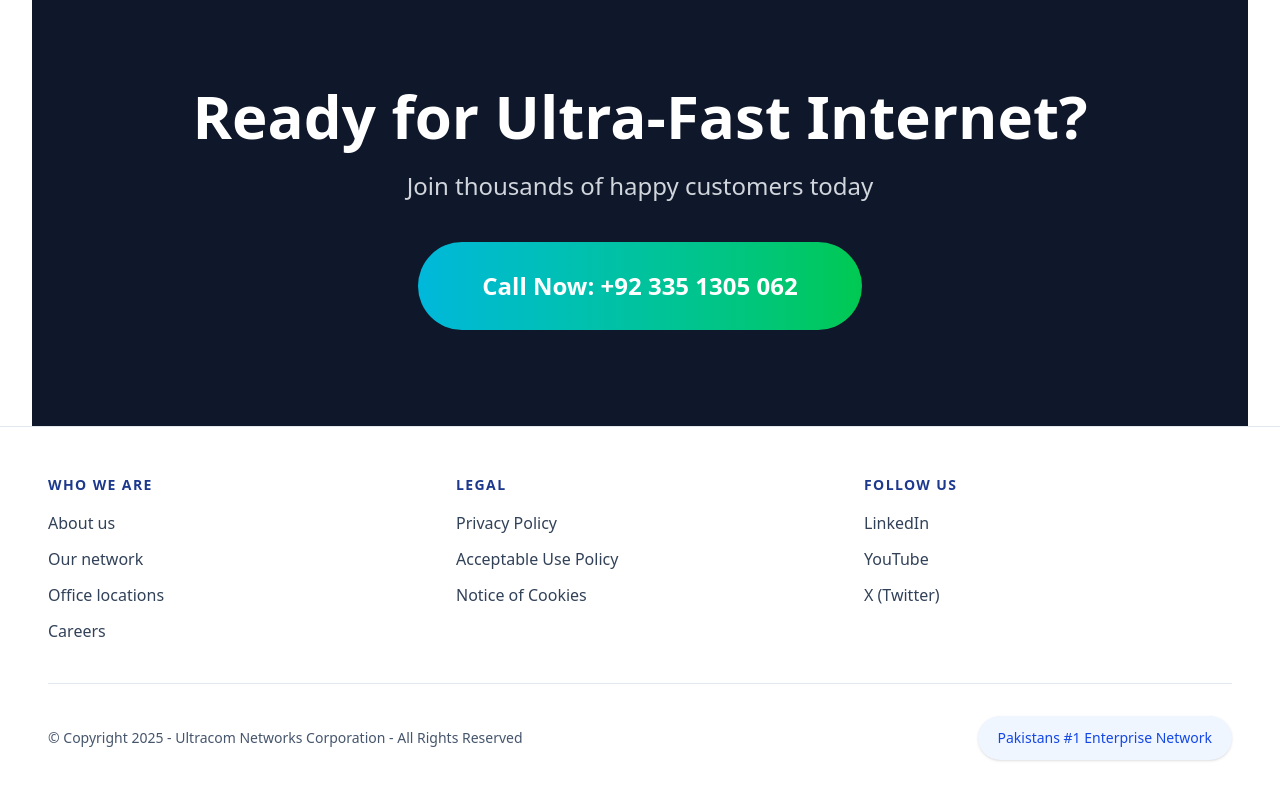
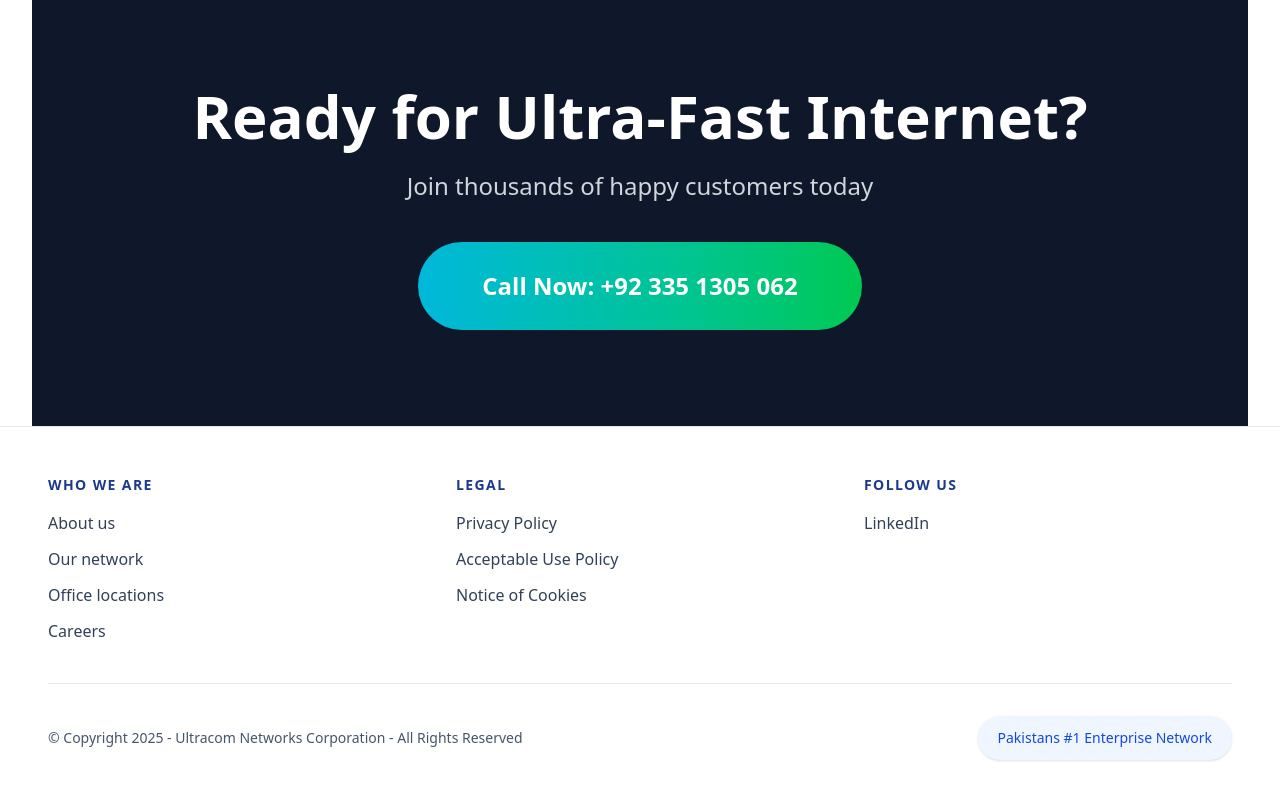
Before and after one commit to rafiajuw/ultracomnetworks, a Next.js app: page / in a window 1280 px wide. Shown: the part 5166-5966 px from the top of the page. Built offline with nearby package versions, Linux system fonts and the light colour scheme.

Commit message:
Ultra-premium redesign: New Navbar + Horizontal Testimonials + Premium Services Carousel (WhalesMark level)

```diff
--- a/src/app/Components/Footer.tsx
+++ b/src/app/Components/Footer.tsx
@@ -83,7 +83,7 @@ export default function Footer() {
               >
                 LinkedIn
               </Link>
-              <Link
+              {/* <Link
                 href="https://youtube.com/@ultracomnetworks"
                 target="_blank"
                 rel="noopener noreferrer"
@@ -98,7 +98,7 @@ export default function Footer() {
                 className="block hover:text-blue-900 transition-colors duration-300 relative after:absolute after:bottom-0 after:left-0 after:w-0 after:h-px after:bg-blue-900 after:transition-all after:duration-300 hover:after:w-full"
               >
                 X (Twitter)
-              </Link>
+              </Link> */}
             </nav>
           </div>
         </div>
--- a/src/app/Components/Whatsupbutton.tsx
+++ b/src/app/Components/Whatsupbutton.tsx
@@ -7,7 +7,7 @@ export default function WhatsAppButton() {
   const [isHovered, setIsHovered] = useState(false);
 
   // Replace with your real number
-  const phoneNumber = "923001234567"; // Format: 92XXXXXXXXXX
+  const phoneNumber = "923351305062"; // Format: 92XXXXXXXXXX
   const message = "Hello UltraCom Networks! I need IT solutions for my business.";
 
   const whatsappUrl = `https://wa.me/${phoneNumber}?text=${encodeURIComponent(message)}`;
```
